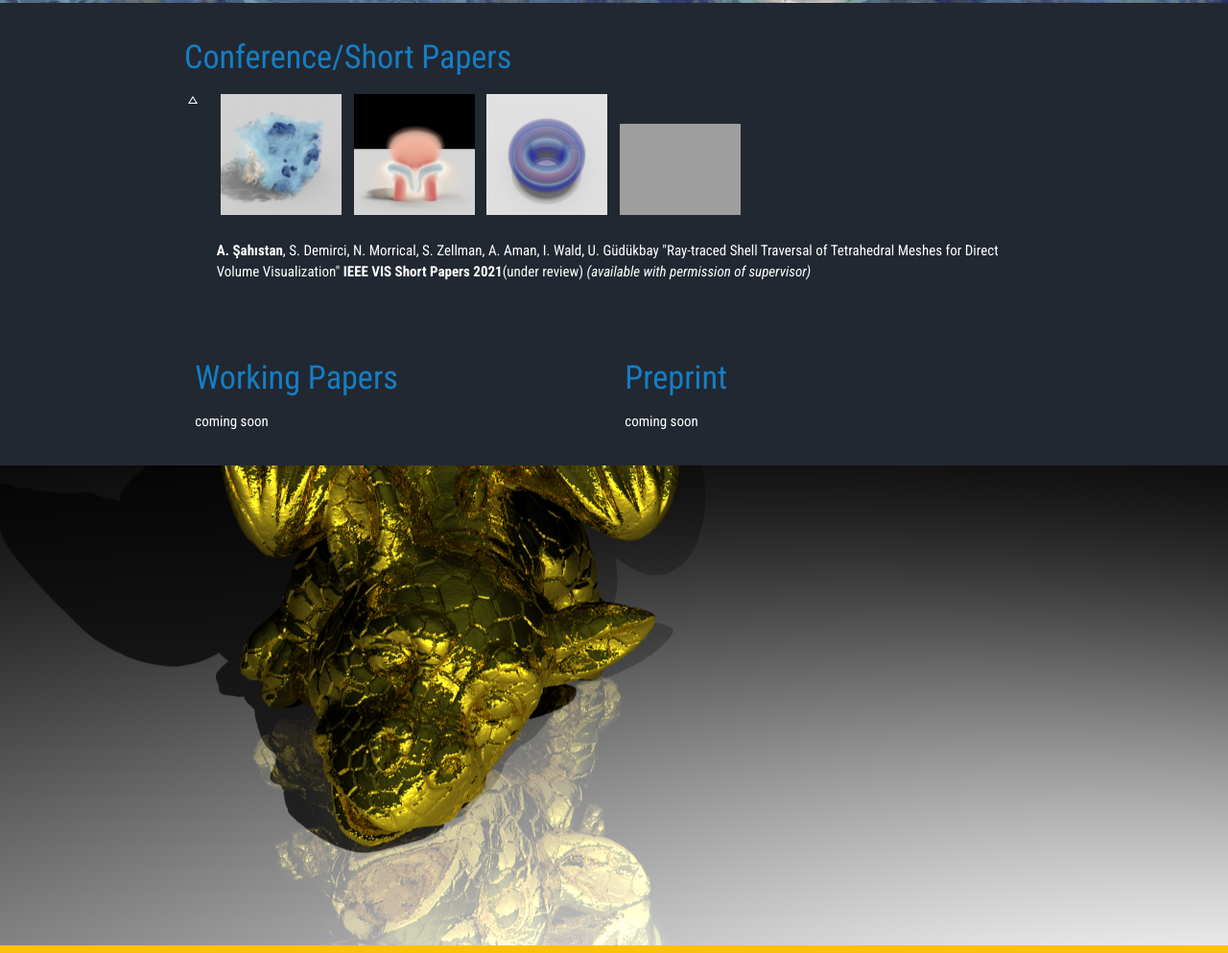
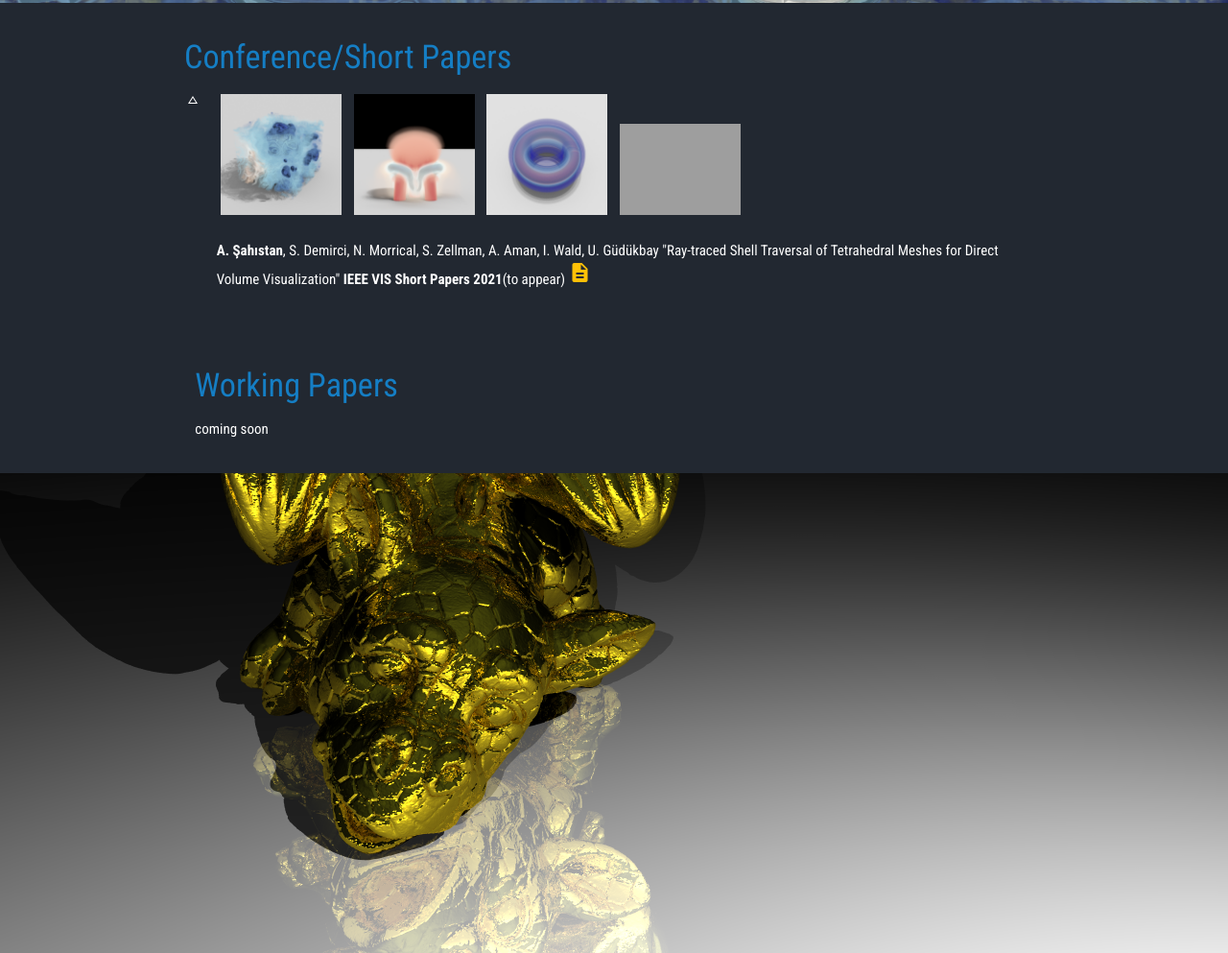
Before and after one commit to alpers-git/personal-website, a plain HTML site: page index.html in a window 1280 px wide. Shown: the part 1544-2537 px from the top of the page at 96% size. Drawn offline with nearby package versions, Linux system fonts and the light colour scheme; grey boxes are pictures that could not be loaded.

Commit message:
Add preprint of tetMarch paper

```diff
--- a/index.html
+++ b/index.html
@@ -158,17 +158,18 @@
                 <img class="responsive-img" id="teaser-img" src="images/raytraced_shell/t4.png">
               </div>
               <p class="col s12 m12 l12" id = "extra-info-text"><b>A. Şahıstan</b>, S. Demirci, N. Morrical, S. Zellman, A. Aman, I. Wald, U. Güdükbay "Ray-traced Shell Traversal of Tetrahedral Meshes for
-              Direct Volume Visualization" <b>IEEE VIS Short Papers 2021</b>(under review) <i>(available with permission of supervisor)</i></p></li>
+              Direct Volume Visualization" <b>IEEE VIS Short Papers 2021</b>(to appear) <a href="research/tetMarch-preprint.pdf"><i class="material-icons icon-light">description</i></a></p>
+            </li>
           </ul>
       </div>
       <div class="row">
-        <div class="col s12 m6" id = "extra-info-text">
+        <div class="col s12 m12" id = "extra-info-text">
           <h4 id="extra-info-head">Working Papers</h4>
           <p id="extra-info-text">coming soon</p>
         </div>
-        <div class="col s12 m6" id = "extra-info-text">
+        <!--<div class="col s12 m6" id = "extra-info-text">
           <h4 id="extra-info-head">Preprint</h4>
-          <p id="extra-info-text">coming soon</p>
+          <p id="extra-info-text">coming soon</p>-->
         </div>
       </div>
     </div>
```
Also changed, not shown: 1 other file.
